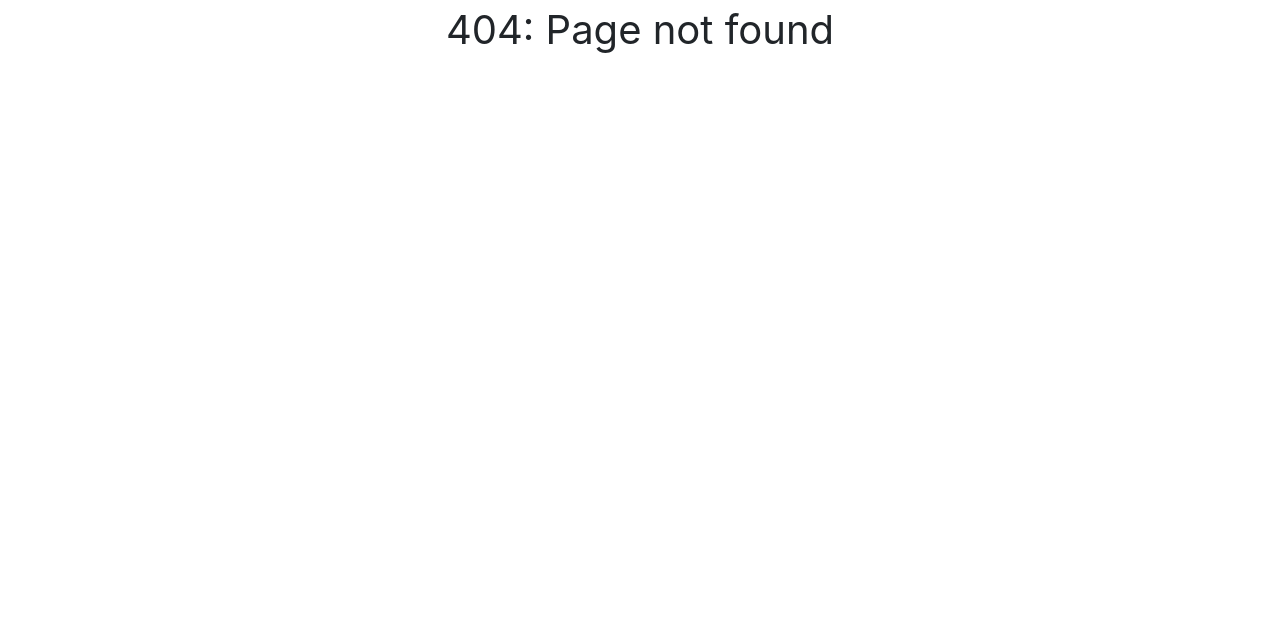
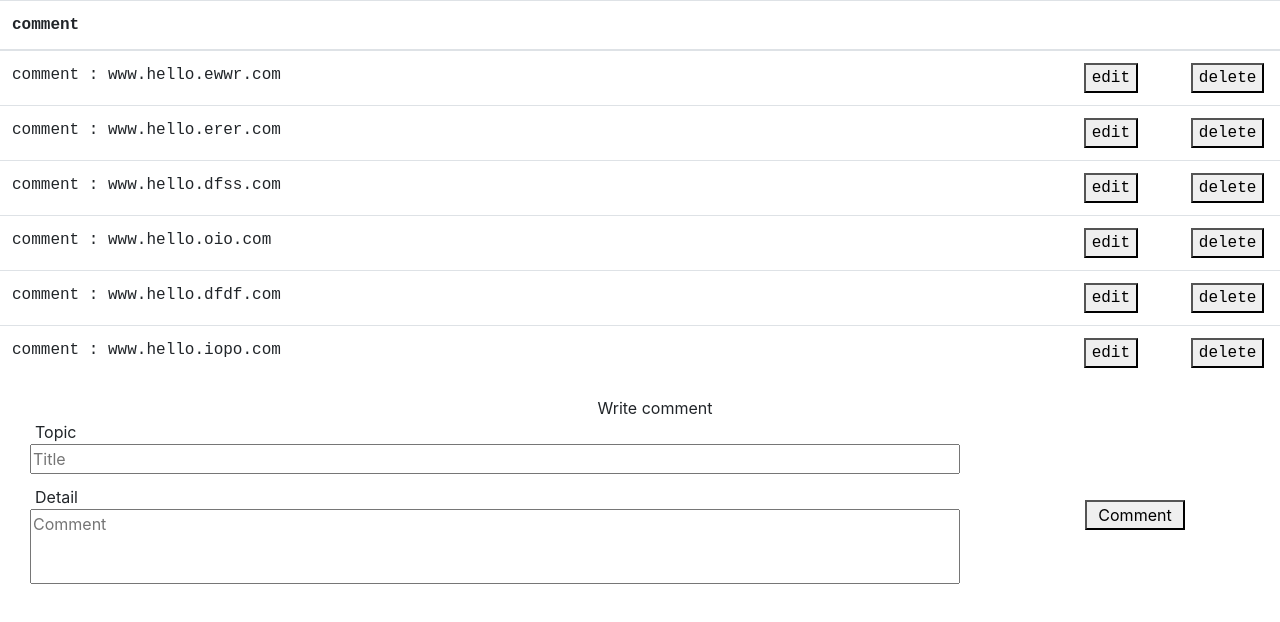
Before and after one commit to icewanee/ComSecurityProject, a React (Create React App) app in the folder frontend/: page /comment in a window 1280 px wide. Before the commit this address had no page. Shown: the top 622 px of the page. Built offline with nearby package versions, Linux system fonts and the light colour scheme.

Commit message:
change comment style

```diff
--- a/frontend/src/App.js
+++ b/frontend/src/App.js
@@ -4,18 +4,18 @@ import { Route, Switch, Router } from "react-router-dom";
 import history from "./history";
 import LoginPage from "./page/LoginPage";
 
-import Comment from './component/Comment';
-import CommentFrom from './component/CommentForm';
 import PageNotFound from './page/PageNotFound';
 import BlockPage from './page/BlockPage';
+import CommentPage from "./page/CommentPage";
 
 function App() {
   return (
     <Router history={history}>
       <div>
         <Switch>
-          <Route exact path="/" component={BlockPage} />
-          <Route  path="/home" component={CommentFrom} />
+          <Route exact path="/" component={LoginPage} />
+          <Route  path="/home" component={BlockPage} />
+          <Route  path="/comment" component={CommentPage} />
           <Route component={PageNotFound} />
         </Switch>
       </div>
--- a/frontend/src/component/Comment.js
+++ b/frontend/src/component/Comment.js
@@ -1,30 +1,63 @@
 import React, { Component } from 'react'
-import "./Comment.css"
+
 export default class Comment extends Component {
     constructor(props) {
         super(props)
 
         this.state = {
-             title: "hello",
-             comment: "I'm so sleepy I'm so sleepy I'm so sleepy I'm so sleepy I'm so sleepy",
-             date:"12/13/1989",
+            data: [
+                {
+                  comment: "www.hello.ewwr.com"
+                },
+                {
+                 comment: "www.hello.erer.com"
+                },
+                {
+                  comment: "www.hello.dfss.com"
+                },
+                {
+                 comment: "www.hello.oio.com"
+                },
+                {
+                 comment: "www.hello.dfdf.com"
+                },
+                {
+                 comment: "www.hello.iopo.com"
+                }
+              ]
         }
     }
 
     render() {
         return (
-            <div class="card mb-3 w-12 innerbox">
-            <div class="row no-gutters ">
-              <div class="col-md-12 ">
-                <div class="card-body">
-                  <center>
-                <a class="card-title title">{this.state.title}</a></center>
-                <p class="card-text">{this.state.comment}</p>
-                <p class="card-text"><small class="text-muted">Last updated {this.state.date}</small></p>
+            <div align="center">
+                <div className="Card">
+                        <div className="row">
+                            <div className="col-md-12">
+                                <table class="table">
+                                <thead>
+                                <tr>
+                                <th scope="col" style={{ fontFamily: "Courier New" }}>comment</th>
+                                </tr>
+                                </thead>
+                                <tbody>
+                    {this.state.data.map(item => (
+                      <tr>
+                        <td style={{ fontFamily: "Courier New" }}>
+                        <div className="row">
+                          <div className="col-md-10">comment : {item.comment}</div>
+                          <div className="col-md-1"> <button>edit</button></div>
+                          <div className="col-md-1"> <button>delete</button></div>
+                        </div>
+                        </td>
+                      </tr>
+                      ))}
+                  </tbody>
+                </table>
                 </div>
-              </div>
             </div>
-          </div>
+      </div>
+      </div>
         )
     }
 }
--- a/frontend/src/component/CommentForm.js
+++ b/frontend/src/component/CommentForm.js
@@ -66,14 +66,13 @@ export default class CommentForm extends Component {
   }*/
   render() {
     return (
-      <div className="bigCard" style={{ minHeight: "200px", height: "auto" }}>
+      <div className="bigCard" style={{ minHeight: "100px", height: "auto" }}>
         <form
          /* onSubmit={(event) => this.handleSubmit(event)}*/
-          style={{ marginLeft: 30 }}
+          style={{ marginLeft: 30}}
         >
           <div
             className="row textheader justify-content-center"
-            style={{ marginBottom: 10 }}
           >
             {this.state.comments.isCommented ? "Edit comment" : "Write comment"}
           </div>
@@ -83,8 +82,7 @@ export default class CommentForm extends Component {
                 className="textheader"
                 style={{
                   textAlign: "left",
-                  textIndent: "5px",
-                  marginBottom: "10px",
+                  textIndent: "5px"
                 }}
               >
                 Topic
@@ -118,7 +116,6 @@ export default class CommentForm extends Component {
                 style={{
                   textAlign: "left",
                   textIndent: "5px",
-                  marginBottom: "10px",
                 }}
               >
                 Detail
@@ -137,7 +134,7 @@ export default class CommentForm extends Component {
                   });
                 }}*/
                 placeholder="Comment"
-                style={{ width: "100%", height: "150px", resize: "none" }}
+                style={{ width: "100%", height: "75px", resize: "none" }}
                 maxLength="150"
               ></textarea>
             </div>
--- /dev/null
+++ b/frontend/src/page/CommentPage.js
@@ -0,0 +1,29 @@
+import React, { Component } from 'react'
+import CommentForm from '../component/CommentForm'
+import Comment from '../component/Comment'
+
+import BlockPage from './BlockPage';
+
+export default class CommentPage extends Component {
+    constructor(props) {
+        super(props)
+
+        this.state = {
+        }
+    }
+
+    render() {
+        return (
+            <div className="decorate" align="center">
+                <div className="Card">
+                    <div className="row">
+                        <div className="col-md-12"><Comment /></div>
+                    </div>
+                    <div className="row">
+                        <div className="col-md-12 "><CommentForm /></div>
+                    </div>
+                </div>
+          </div>
+        )
+    }
+}
```
